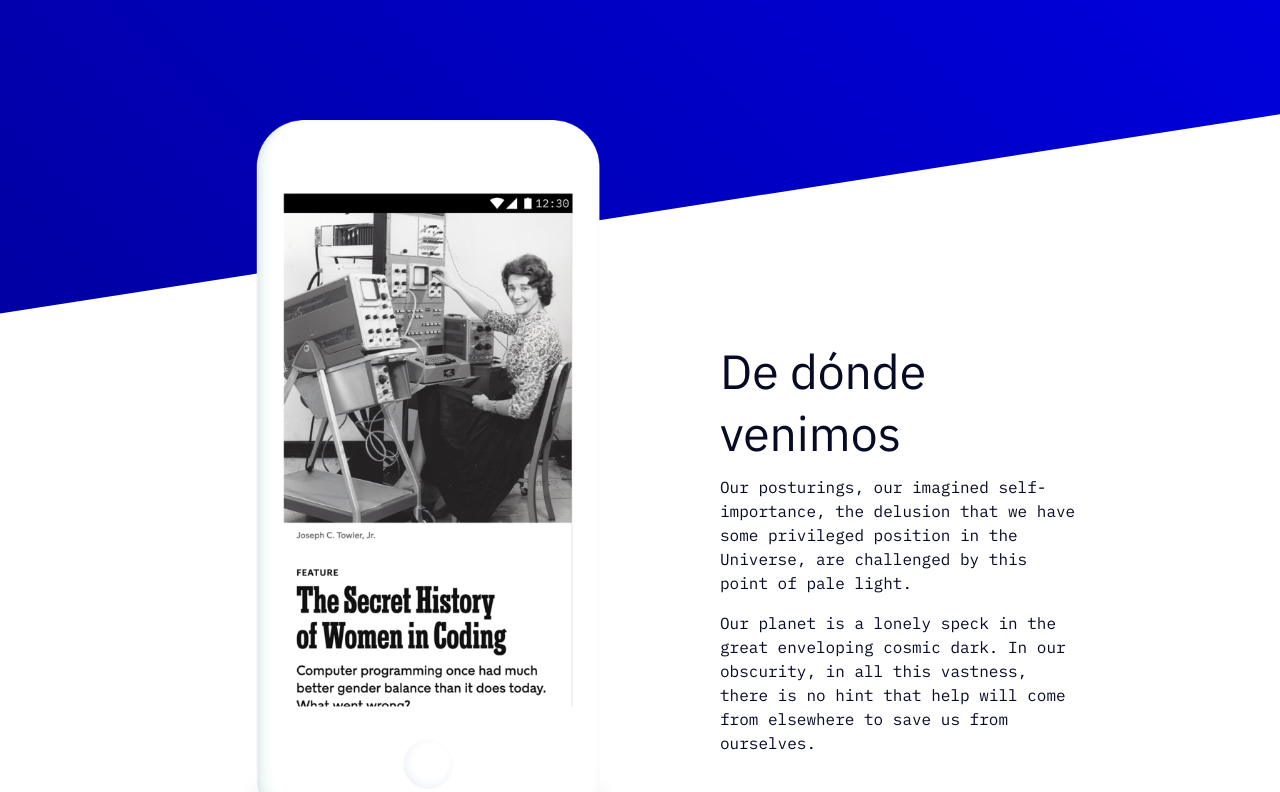
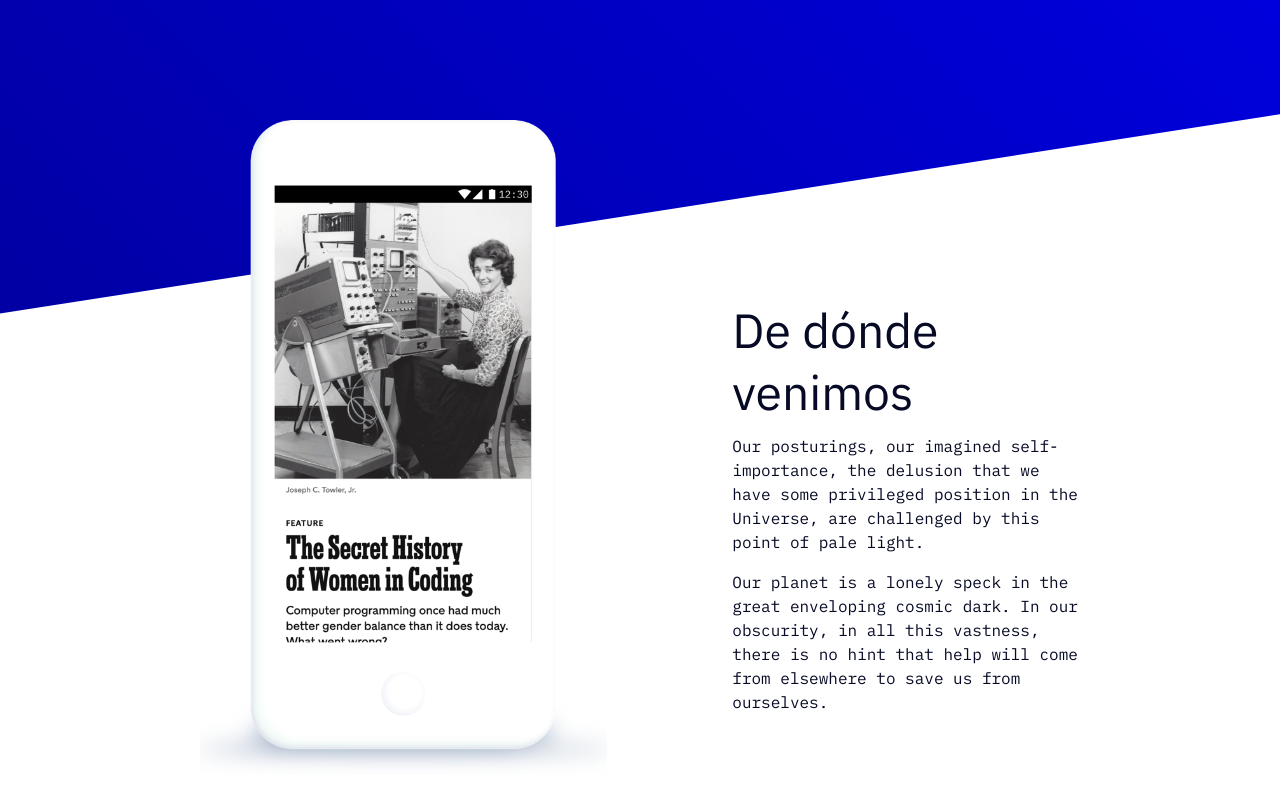
Before and after one commit to AndreaVCC/Spring-proyect-1-ACAMICA, a plain HTML site: page index.html in a window 1280 px wide. Shown: the part 1480-2272 px from the top of the page. Drawn offline with Linux system fonts and the light colour scheme.

Commit message:
Fin proyecto

```diff
--- a/assets/css/style.css
+++ b/assets/css/style.css
@@ -383,14 +383,16 @@ header p:nth-of-type(2) {
     margin-top: 11px;
 }
 
+
 /* ABOUT DESKTOP */
 @media (min-width: 900px) {
     .about {
         flex-direction: row;
-        padding-left: 200px;
-        padding-right: 200px;
-        justify-content: center;
+        padding-left: 100px;
+        padding-right: 100px;
+        justify-content: space-evenly;
     }
+
     .about p {
         font-size: 16px;
         line-height: 24px;
@@ -398,15 +400,25 @@ header p:nth-of-type(2) {
 
     }
     .about img {
-        height: 50%;
-        width: 50%px;
-        margin-top: -150px;
+        max-height: 660px;
+        margin-top: -50px;
+    }
+}
+@media (min-width: 1200px) {
+    .about {
+        padding-left: 200px;
+        padding-right: 200px;
+        justify-content: space-evenly;
+    }
+    .about div {
+        margin-left: 62.4px;
+        max-width: 464px;
     }
 }
 
 @media (min-width: 1200px){
 .about img {
-    height: 50%;
+    height: 660px;
     width: 457px;
     margin-right: 63px;
     margin-top: -100px;
```
